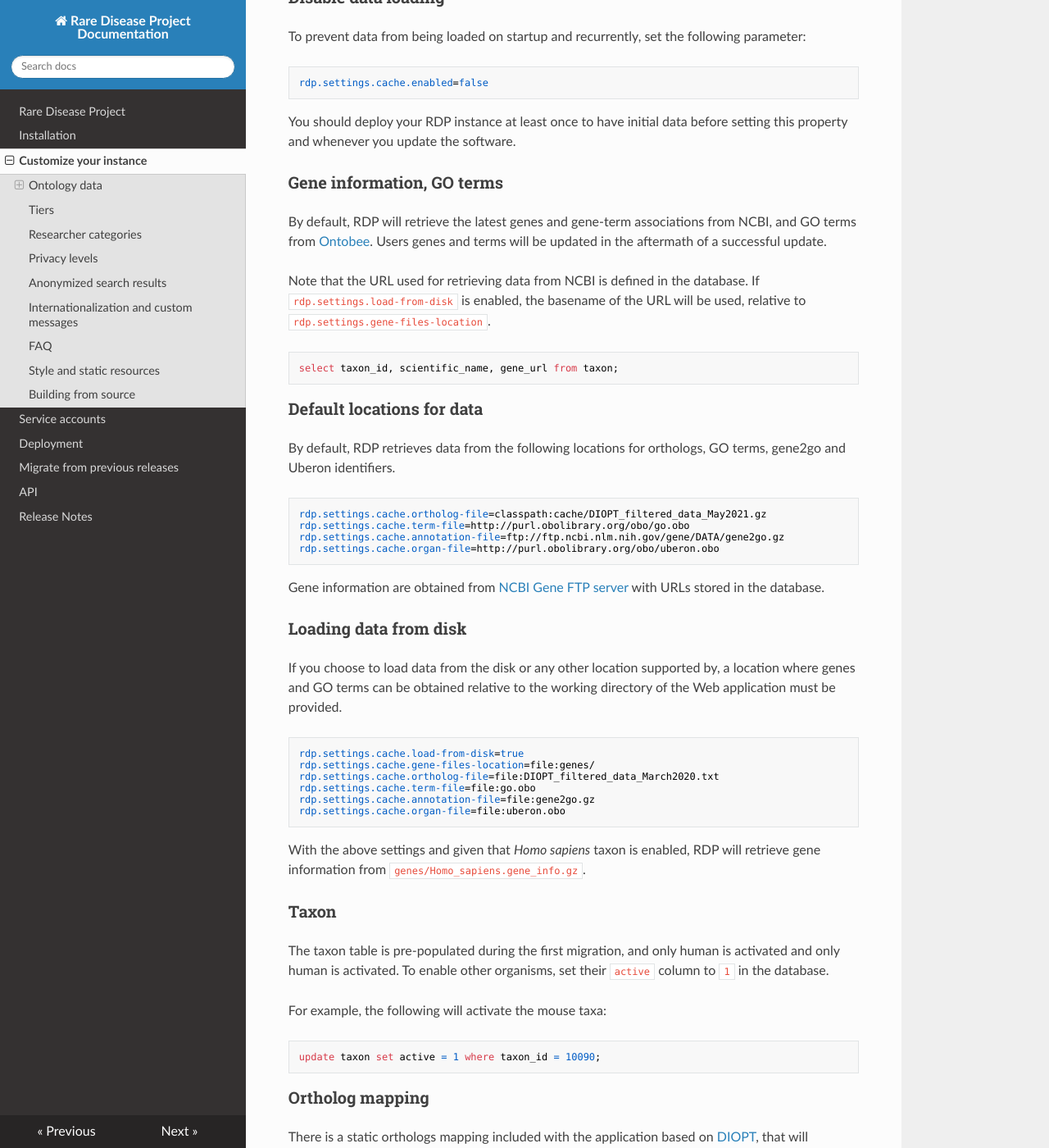
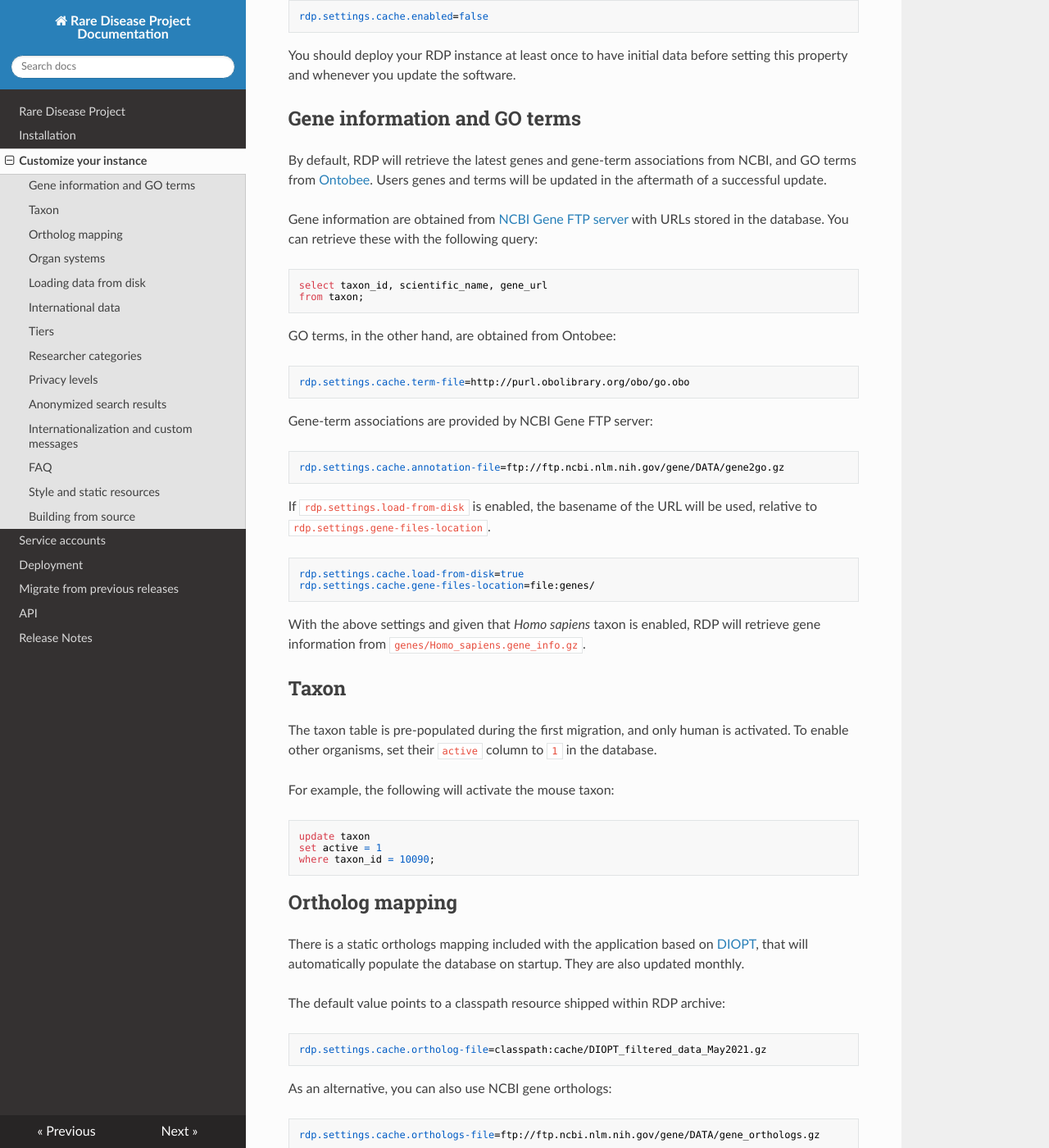
Before and after one commit to PavlidisLab/rdp, an MkDocs documentation site: the page built from docs/customization.md, in a window 1280 px wide and 1400 px high, scrolled down 329 px. Shown: the whole window at 82% size. Built offline with MkDocs 1.6.1, drawn with Linux system fonts in a browser that asks for light colours; nearby versions of some CDN libraries; some of the changed text lies outside the part shown.

Commit message:
Update admin docs

````diff
--- a/docs/customization.md
+++ b/docs/customization.md
@@ -1,15 +1,11 @@
 # Customize your instance
-
-## Ontology data
 
 RDP relies on a rich set of ontologies to describe taxa, GO terms, organ systems, etc.
 
 This data is retrieved from various remote locations at startup and updated on a monthly basis.
 
-
-### Disable data loading
-
-To prevent data from being loaded on startup and recurrently, set the following parameter:
+To prevent data from being loaded on startup and recurrently, set the following parameter in
+the `application.properties` file:
 
 ```ìni
 rdp.settings.cache.enabled=false
@@ -18,37 +14,103 @@ rdp.settings.cache.enabled=false
 You should deploy your RDP instance at least once to have initial data before setting this property and whenever you
 update the software.
 
-### Gene information, GO terms
+## Gene information and GO terms
 
-By default, RDP will retrieve the latest genes and gene-term associations from
-NCBI, and GO terms from [Ontobee](http://www.ontobee.org/ontology/OBI). Users
-genes and terms will be updated in the aftermath of a successful update.
+By default, RDP will retrieve the latest genes and gene-term associations from NCBI, and GO terms
+from [Ontobee](http://www.ontobee.org/ontology/OBI). Users genes and terms will be updated in the aftermath of a
+successful update.
 
-Note that the URL used for retrieving data from NCBI is defined in the database. If `rdp.settings.load-from-disk` is
-enabled, the basename of the URL will be used, relative to `rdp.settings.gene-files-location`.
+Gene information are obtained from [NCBI Gene FTP server](https://ftp.ncbi.nih.gov/gene/DATA/GENE_INFO/)
+with URLs stored in the database. You can retrieve these with the following query:
 
 ```sql
-select taxon_id, scientific_name, gene_url from taxon;
+select taxon_id, scientific_name, gene_url
+from taxon;
 ```
 
-### Default locations for data
+GO terms, in the other hand, are obtained from Ontobee:
 
-By default, RDP retrieves data from the following locations for orthologs, GO terms, gene2go and Uberon identifiers.
+```ini
+rdp.settings.cache.term-file=http://purl.obolibrary.org/obo/go.obo
+```
+
+Gene-term associations are provided by NCBI Gene FTP server:
+
+```ini
+rdp.settings.cache.annotation-file=ftp://ftp.ncbi.nlm.nih.gov/gene/DATA/gene2go.gz
+```
+
+If `rdp.settings.load-from-disk` is enabled, the basename of the URL will be used, relative
+to `rdp.settings.gene-files-location`.
+
+```ini
+rdp.settings.cache.load-from-disk=true
+rdp.settings.cache.gene-files-location=file:genes/
+```
+
+With the above settings and given that *Homo sapiens* taxon is enabled, RDP will retrieve gene information from
+`genes/Homo_sapiens.gene_info.gz`.
+
+## Taxon
+
+The taxon table is pre-populated during the first migration, and only human is activated. To enable other organisms, set
+their `active` column to `1` in the database.
+
+For example, the following will activate the mouse taxon:
+
+```sql
+update taxon
+set active = 1
+where taxon_id = 10090;
+```
+
+## Ortholog mapping
+
+There is a static orthologs mapping included with the application based
+on [DIOPT](https://bmcbioinformatics.biomedcentral.com/articles/10.1186/1471-2105-12-357), that will automatically
+populate the database on startup. They are also updated monthly.
+
+The default value points to a classpath resource shipped within RDP archive:
 
 ```ìni
 rdp.settings.cache.ortholog-file=classpath:cache/DIOPT_filtered_data_May2021.gz
-rdp.settings.cache.term-file=http://purl.obolibrary.org/obo/go.obo
-rdp.settings.cache.annotation-file=ftp://ftp.ncbi.nlm.nih.gov/gene/DATA/gene2go.gz
+```
+
+As an alternative, you can also use NCBI gene orthologs:
+
+```ini
+rdp.settings.cache.orthologs-file=ftp://ftp.ncbi.nlm.nih.gov/gene/DATA/gene_orthologs.gz
+```
+
+## Organ systems
+
+Organ systems ontology is based
+on [Uberon multi-species anatomy ontology](http://www.obofoundry.org/ontology/uberon.html)
+and updated monthly.
+
+```ini
 rdp.settings.cache.organ-file=http://purl.obolibrary.org/obo/uberon.obo
 ```
 
-Gene information are obtained from [NCBI Gene FTP server](https://ftp.ncbi.nih.gov/gene/DATA/GENE_INFO/) with URLs
-stored in the database.
+Only a select few organ systems are active by default. You can activate more by running the following SQL command with a
+Uberon identifier of your choice:
 
-### Loading data from disk
+```sql
+update organ_info
+set active = true
+where uberon_id = '<uberon_id>';
+```
 
-If you choose to load data from the disk or any other location supported by, a location where genes and GO terms can be
-obtained relative to the working directory of the Web application must be provided.
+To disable organ systems altogether, set the following in your configuration:
+
+```
+rdp.settings.organs.enabled=false
+```
+
+## Loading data from disk
+
+If you choose to load data from the disk, the following settings will retrieve all the necessary files relative to the
+working directory of the Web application:
 
 ```ini
 rdp.settings.cache.load-from-disk=true
@@ -59,57 +121,13 @@ rdp.settings.cache.annotation-file=file:gene2go.gz
 rdp.settings.cache.organ-file=file:uberon.obo
 ```
 
-With the above settings and given that *Homo sapiens* taxon is enabled, RDP will retrieve gene information from
-`genes/Homo_sapiens.gene_info.gz`.
+## International data
 
-### Taxon
-
-The taxon table is pre-populated during the first migration, and only human is activated and only human is activated.
-To enable other organisms, set their `active` column to `1` in the database.
-
-For example, the following will activate the mouse taxa:
-
-```sql
-update taxon set active = 1 where taxon_id = 10090;
-```
-
-
-### Ortholog mapping
-
-There is a static orthologs mapping included with the application based on [DIOPT](https://bmcbioinformatics.biomedcentral.com/articles/10.1186/1471-2105-12-357),
-that will automatically populate the database on startup. They are also updated monthly.
-
-As an alternative, you can also use NCBI gene orthologs:
-
-```ini
-rdp.settings.cache.orthologs-file=ftp://ftp.ncbi.nlm.nih.gov/gene/DATA/gene_orthologs.gz
-```
-
-### Organ systems
-
-Organ systems ontology is based on [Uberon multi-species anatomy ontology](http://www.obofoundry.org/ontology/uberon.html)
-and updated monthly.
-
-Only a select few organ systems are active by default. You can activate more by running the following SQL command with
-a Uberon identifier of your choice:
-
-```sql
-update organ_info set active = true where uberon_id = '<uberon_id>';
-```
-
-To disable organ systems altogether, set the following in your configuration:
-
-```
-rdp.settings.organs.enabled=false
-```
-
-### International data
-
-In order to access the RDMMN shared data system (via the international search), your application must use HTTPS.  If you
+In order to access the RDMMN shared data system (via the international search), your application must use HTTPS. If you
 do not have HTTPS setup for you domain, you can consult the following guides on how to set it up:
 
- - [medium.com/@raupach/how-to-install-lets-encrypt-with-tomcat-3db8a469e3d2](https://medium.com/@raupach/how-to-install-lets-encrypt-with-tomcat-3db8a469e3d2)
- - [community.letsencrypt.org/t/configuring-lets-encrypt-with-tomcat-6-x-and-7-x/32416](https://community.letsencrypt.org/t/configuring-lets-encrypt-with-tomcat-6-x-and-7-x/32416)
+- [medium.com/@raupach/how-to-install-lets-encrypt-with-tomcat-3db8a469e3d2](https://medium.com/@raupach/how-to-install-lets-encrypt-with-tomcat-3db8a469e3d2)
+- [community.letsencrypt.org/t/configuring-lets-encrypt-with-tomcat-6-x-and-7-x/32416](https://community.letsencrypt.org/t/configuring-lets-encrypt-with-tomcat-6-x-and-7-x/32416)
 
 Registries can access each other public data by setting up the `rdp.settings.isearch.apis` configuration key in
 the `application.properties` file. You can put there a comma-delimited list of partner registry URLs.
@@ -130,12 +148,11 @@ rdp.settings.isearch.search-token=hrol3Y4z2OE0ayK227i8oHTLDjPtRfb4
 
 Send that token securely to the partner registries.
 
-On the receiving side, the partner registry must create a user that is used to
-perform privileged searches. This can be achieved by creating a [service account](/service-account).
+On the receiving side, the partner registry must create a user that is used to perform privileged searches. This can be
+achieved by creating a [service account](/service-account).
 
-Let's assume that the created user's ID was 522. The partner would then add the
-token to its `rdp.settings.isearch.auth-tokens` setting along any existing
-tokens.
+Let's assume that the created user's ID was 522. The partner would then add the token to
+its `rdp.settings.isearch.auth-tokens` setting along any existing tokens.
 
 ```ini
 rdp.settings.isearch.user-id=522
@@ -192,16 +209,14 @@ rdp.settings.privacy.enable-anonymized-search-results=false
 
 Some text displayed in RDP can be customized and internationalized.
 
-To do so, create a `messages.properties` file in the working directory of the Web application
-add the entries you want to change. Default values are found in
+To do so, create a `messages.properties` file in the working directory of the Web application add the entries you want
+to change. Default values are found in
 [messages.properties](https://github.com/PavlidisLab/rgr/blob/master/src/main/resources/messages.properties)
 
-You can use suffixed like `messages_en_CA.properties` for region-specific
-localization.
+You can use suffixed like `messages_en_CA.properties` for region-specific localization.
 
-Note that `application-prod.properties` and `login.properties` are also used
-for messages for backward compatibility. New and existing messages should be
-moved to `messages.properties`.
+Note that `application-prod.properties` and `login.properties` are also used for messages for backward compatibility.
+New and existing messages should be moved to `messages.properties`.
 
 ## FAQ
 
@@ -221,7 +236,8 @@ rdp.faq.questions.<q_key>=A relevant question.
 rdp.faq.answers.<q_key>=A plausible answer.
 ```
 
-Example of a FAQ can be found in [faq.properties](https://github.com/PavlidisLab/rgr/tree/master/src/main/resources/faq.properties).
+Example of a FAQ can be found
+in [faq.properties](https://github.com/PavlidisLab/rgr/tree/master/src/main/resources/faq.properties).
 
 ## Style and static resources
 
@@ -255,8 +271,7 @@ We strongly recommend against overriding JavaScript files as it could break func
 
 ## Building from source
 
-You can customize RDP by editing the publicly available source code and
-packaging the JAR archive yourself.
+You can customize RDP by editing the publicly available source code and packaging the JAR archive yourself.
 
 ```bash
 git clone https://github.com/PavlidisLab/rgr.git
````
Also changed, not shown: docs/api.md (+26 -33 lines).
